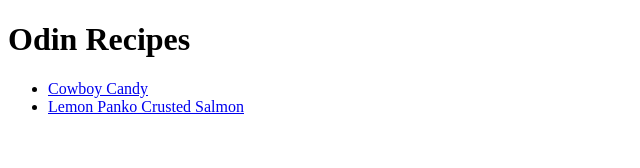
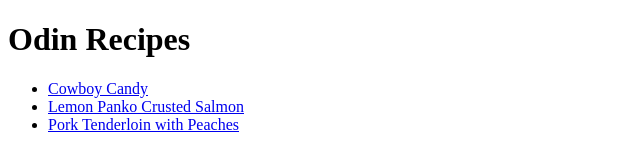
Before and after one commit to simonsiminsimon/odin-recipes, a plain HTML site: page index.html in a window 1280 px wide. Shown: the whole page, without its empty margins (0-640 px from the left). Drawn offline with Linux system fonts and the light colour scheme.

Commit message:
Brought in final recipe to the homepage

```diff
--- a/index.html
+++ b/index.html
@@ -10,6 +10,7 @@
         <ul>
             <li><a href="recipes/cowboy-candy.html">Cowboy Candy</a></li>
             <li><a href="recipes/lemon-panko-crusted-salmon.html">Lemon Panko Crusted Salmon</a></li>
+            <li><a href="recipes/pork-tenderloin-with-peaches.html">Pork Tenderloin with Peaches</a></li>
         </ul>
 
 
```
